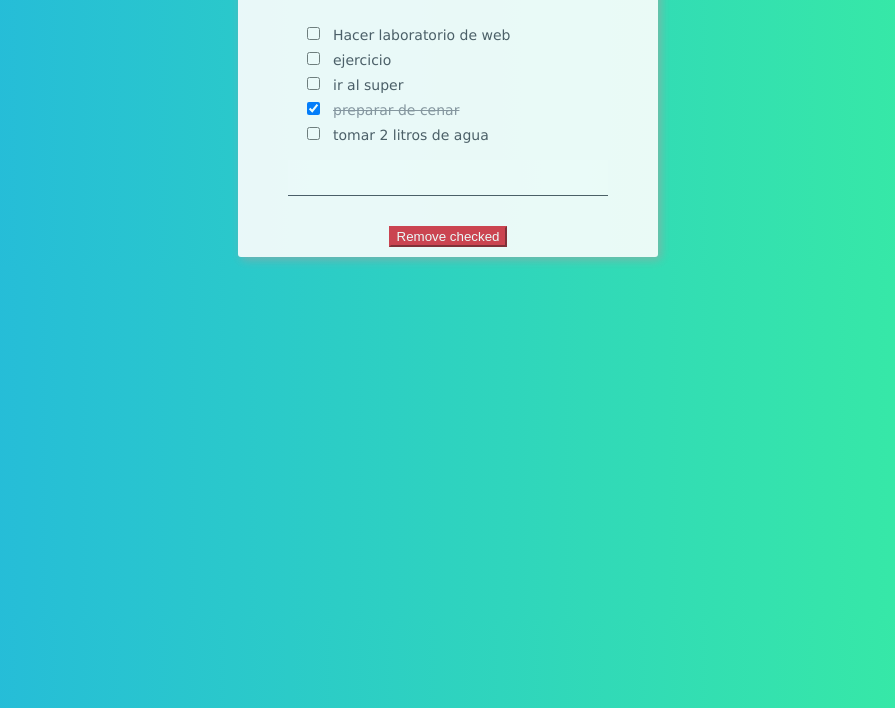
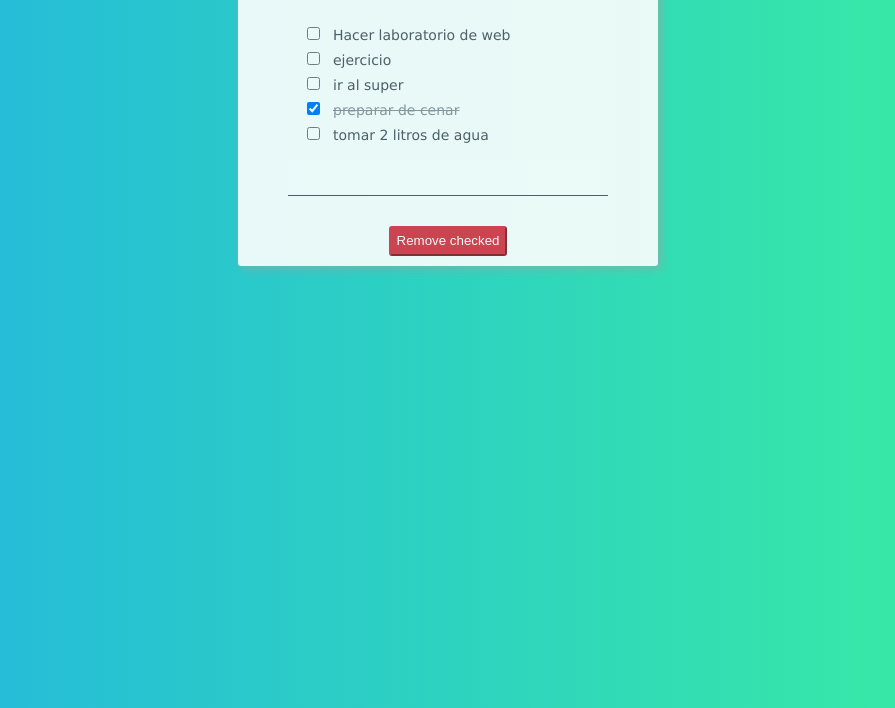
Before and after one commit to danieltijerina/LabWeb2019, a plain HTML site: page Lab2/index.html in a window 1280 px wide. Shown: the part 92-800 px from the top of the page, without its empty margins (192-1087 px from the left). Drawn offline with Linux system fonts and the light colour scheme.

Commit message:
Styling for button.

```diff
--- a/Lab2/css/styles.css
+++ b/Lab2/css/styles.css
@@ -61,6 +61,8 @@ button {
   background-color: #dc3545;
   border-color: #dc3545;
   text-align: center;
+  height: 30px;
+  border-radius: 3px;
 }
 
 button:hover {
```
